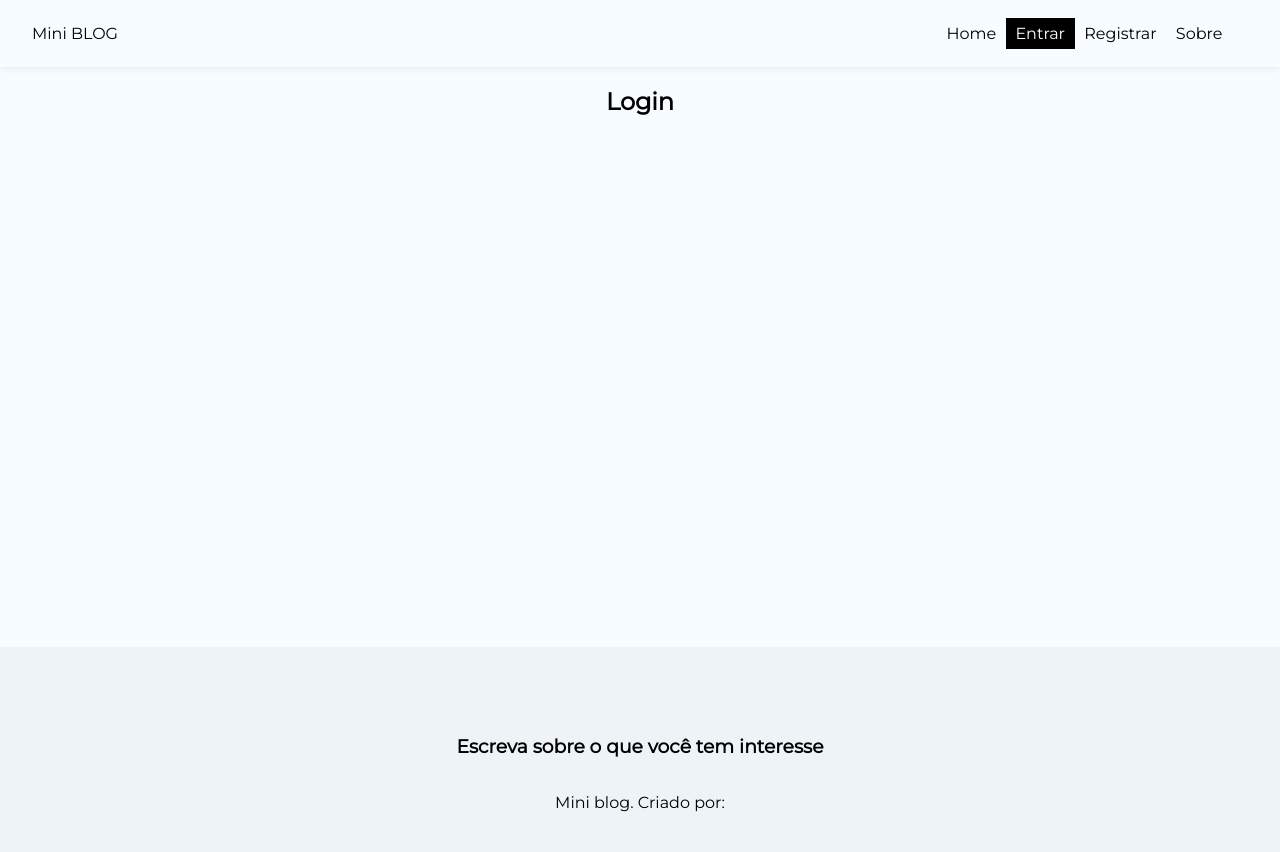
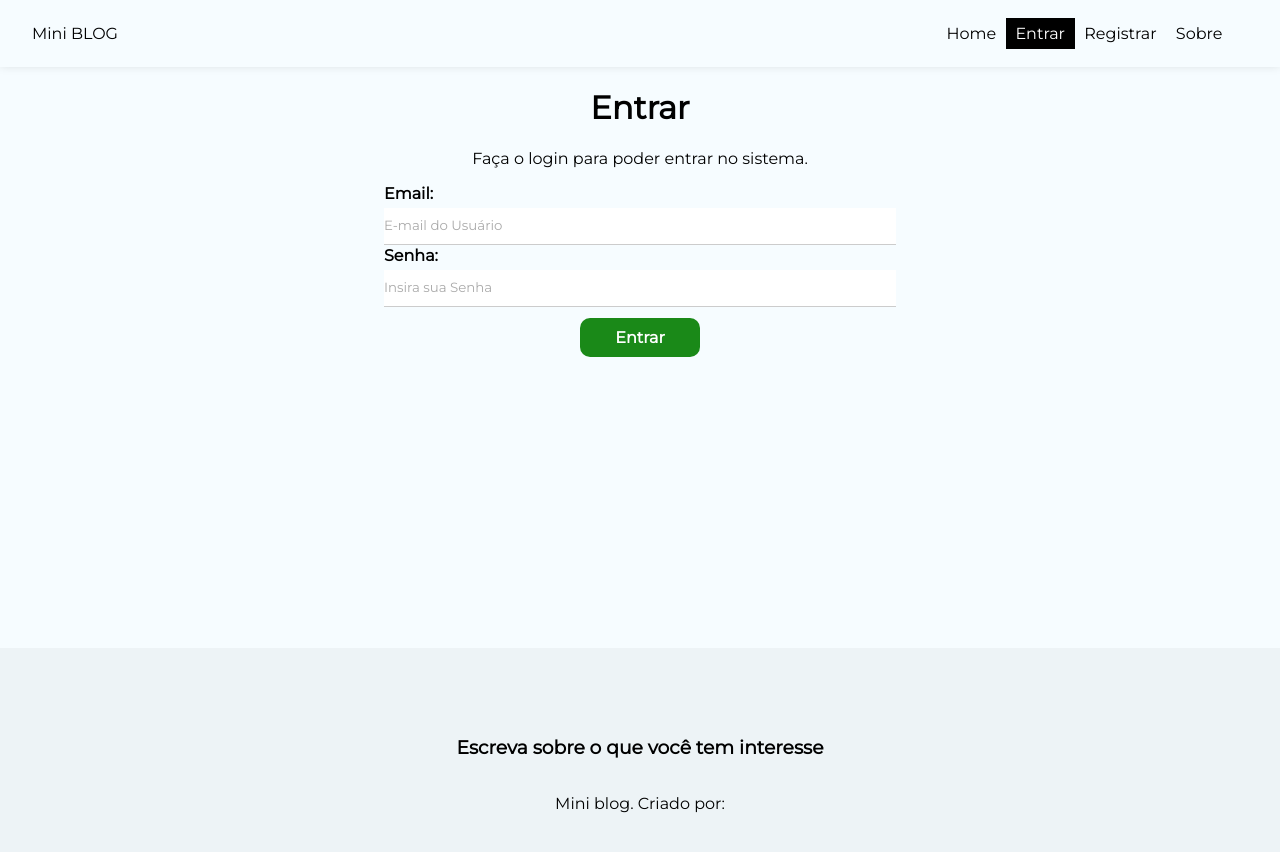
Before and after one commit to felipe-programador-18/Mini-blog, a React (Create React App) app in the folder miniblog/: page /login in a window 1280 px wide. Shown: the top 852 px of the page. Built offline with nearby package versions, Linux system fonts and the light colour scheme; no server answers.

Commit message:
c37-create all structure about login

```diff
--- a/miniblog/src/Login/login.js
+++ b/miniblog/src/Login/login.js
@@ -1,7 +1,79 @@
-import './login.module.css'
+import  styles from './login.module.css'
+
+import React,{useState, useEffect} from 'react'
+import { useAutentication } from '../hoock/useAuthentication'
+
+
 const Login = () => {
-    return ( <div>
-        <h2>Login</h2>
+ const [email, setEmail] = useState("")
+ const [password, setPassword] = useState("")
+ const [error, setError] = useState("")
+
+ // this properties is destructment about my persolaties hoock!
+ const {createUser,error:authError, loading} = useAutentication()
+
+ // this care about send date!
+ const handlingSubmit = async (e) => {
+    e.preventDefault()
+    setError("")
+    const user = {
+        email,
+        password,
+    }
+
+    const res = await  createUser(user)
+
+    console.log(user)
+
+ }
+ //need verify about my setError change!!
+  useEffect(() => {
+     if(authError){
+        setError(authError)
+     }
+  },[authError])
+
+
+
+    return ( <div className={styles.login} >
+        <h1>Entrar</h1>
+        <p>Faça o login para poder entrar no sistema.</p>
+
+
+       <form onSubmit={handlingSubmit}>
+
+        <label>
+         <span>Email:</span>
+         <input type='email'
+         name='email'
+         required
+         placeholder='E-mail do Usuário'
+         value={email}
+         onChange={(e)=>   setEmail(e.target.value)}  />
+        </label>
+
+        <label>
+         <span>Senha:</span>
+           <input type='password'
+           name='password'
+           required
+           placeholder='Insira sua Senha'
+           value={password}
+           onChange={(e) => setPassword(e.target.value)} />
+        </label>
+
+
+           {!loading && <button className='btn' >Entrar</button> }
+
+           {loading && (<button className='btn' disabled >
+            Aguarde ....
+           </button>) }
+
+          {error && <p className='error' > {error} </p>}
+
+
+</form>
+
     </div>)
 }
 
```
